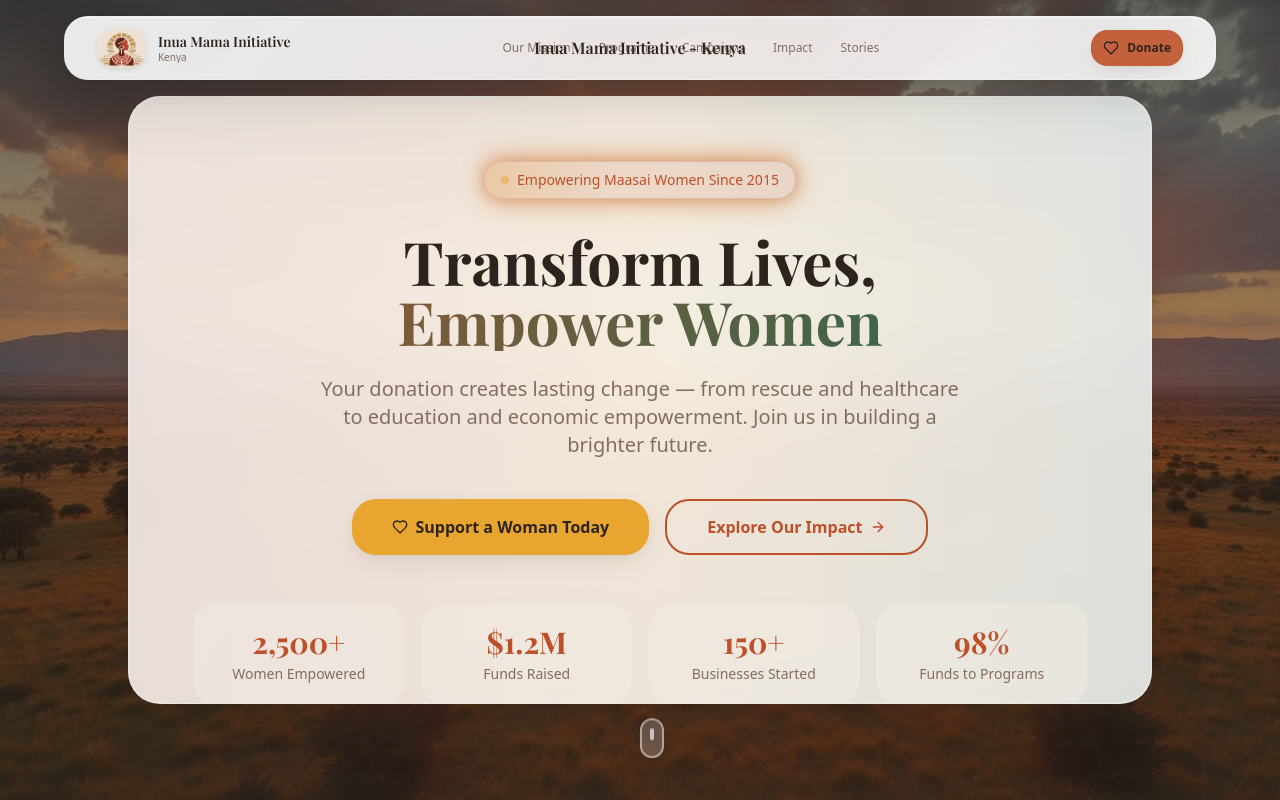
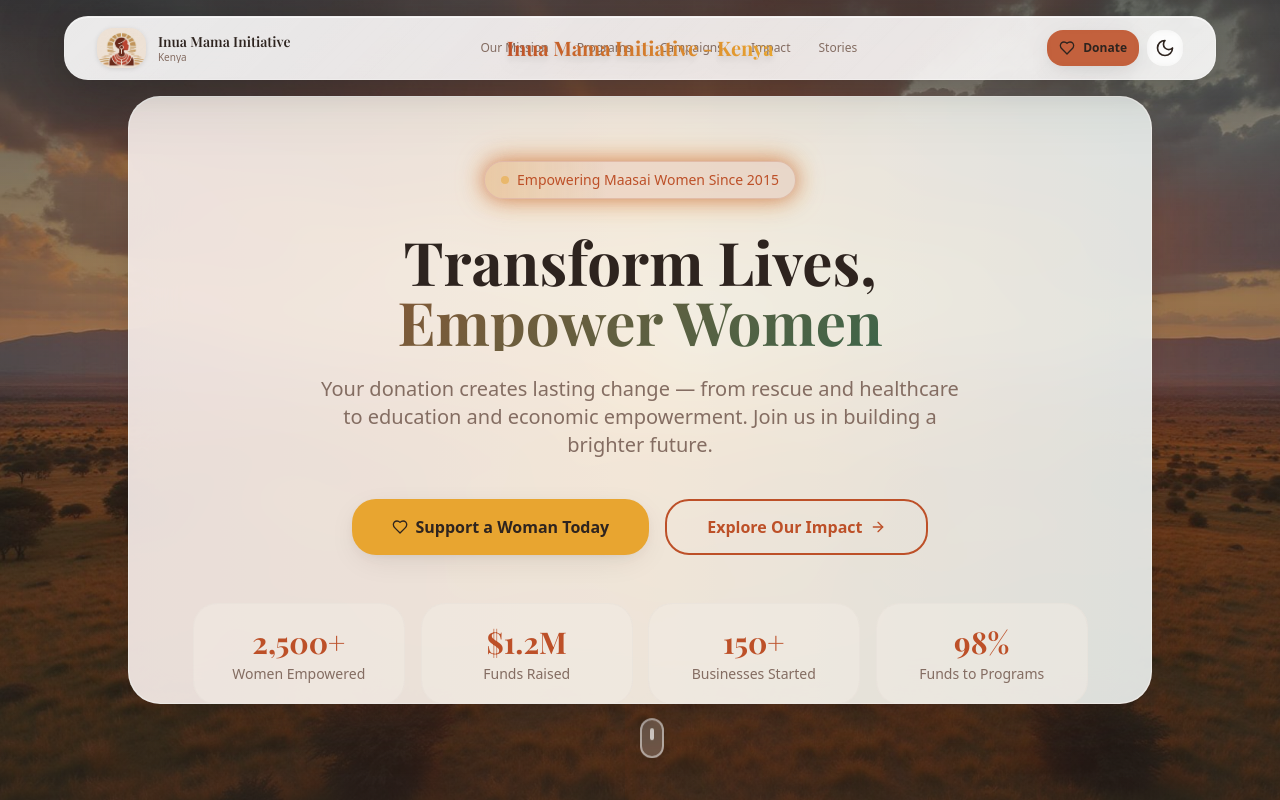
Before and after one commit to Saitoti2/nkineji-women, a React (Vite) app: page / in a window 1280 px wide. Shown: the top 800 px of the page. Built offline with nearby package versions, Linux system fonts and the light colour scheme; the HTML template or start-up script is replaced by a standard one.

Commit message:
feat: Add dark theme support, styled center name with gradient, and theme toggle button

```diff
--- a/src/App.tsx
+++ b/src/App.tsx
@@ -3,12 +3,14 @@ import { Toaster as Sonner } from "@/components/ui/sonner";
 import { TooltipProvider } from "@/components/ui/tooltip";
 import { QueryClient, QueryClientProvider } from "@tanstack/react-query";
 import { BrowserRouter, Routes, Route } from "react-router-dom";
+import { ThemeProvider } from "next-themes";
 import Index from "./pages/Index";
 import NotFound from "./pages/NotFound";
 
 const queryClient = new QueryClient();
 
 const App = () => (
+  <ThemeProvider attribute="class" defaultTheme="light" enableSystem>
     <QueryClientProvider client={queryClient}>
       <TooltipProvider>
         <Toaster />
@@ -27,6 +29,7 @@ const App = () => (
         </BrowserRouter>
       </TooltipProvider>
     </QueryClientProvider>
+  </ThemeProvider>
 );
 
 export default App;
--- a/src/components/layout/DynamicNavbar.tsx
+++ b/src/components/layout/DynamicNavbar.tsx
@@ -1,7 +1,8 @@
 import { useState, useEffect, useRef } from "react";
-import { Menu, Heart, X, ChevronUp } from "lucide-react";
+import { Menu, Heart, X, ChevronUp, Sun, Moon } from "lucide-react";
 import { Button } from "@/components/ui/button";
 import { Sheet, SheetContent, SheetTrigger, SheetClose } from "@/components/ui/sheet";
+import { useTheme } from "next-themes";
 import { cn } from "@/lib/utils";
 
 const navLinks = [
@@ -30,7 +31,13 @@ export function DynamicNavbar() {
   const [currentSection, setCurrentSection] = useState<string>("");
   const [isExpanded, setIsExpanded] = useState(false);
   const [showFloatingButton, setShowFloatingButton] = useState(false);
+  const [mounted, setMounted] = useState(false);
   const navbarRef = useRef<HTMLDivElement>(null);
+  const { theme, setTheme } = useTheme();
+
+  useEffect(() => {
+    setMounted(true);
+  }, []);
 
   // Enhanced scroll and section detection
   useEffect(() => {
@@ -251,7 +258,7 @@ export function DynamicNavbar() {
           {/* Center Name Display - Shows when navbar is full (not scrolled) */}
           {!isScrolled && (
             <div className="absolute left-1/2 -translate-x-1/2 z-10 pointer-events-none">
-              <h2 className="font-display font-semibold text-sm sm:text-base text-foreground whitespace-nowrap drop-shadow-sm">
+              <h2 className="font-display font-bold text-base sm:text-lg md:text-xl text-foreground whitespace-nowrap drop-shadow-lg bg-gradient-to-r from-primary via-accent to-primary bg-clip-text text-transparent animate-gradient-text">
                 Inua Mama Initiative - Kenya
               </h2>
             </div>
@@ -309,6 +316,26 @@ export function DynamicNavbar() {
               <Heart className="w-3.5 h-3.5" />
               <span className="hidden md:inline">Donate</span>
             </Button>
+
+            {/* Theme Toggle - Before hamburger menu */}
+            {mounted && (
+              <button
+                onClick={() => setTheme(theme === "dark" ? "light" : "dark")}
+                className={cn(
+                  "p-2 rounded-lg backdrop-blur-sm transition-all min-w-[36px] min-h-[36px] flex items-center justify-center",
+                  "bg-white/20 hover:bg-white/30 dark:bg-white/10 dark:hover:bg-white/20",
+                  "text-foreground hover:scale-110 active:scale-95",
+                  isScrolled && !isExpanded && "opacity-0 w-0 overflow-hidden"
+                )}
+                aria-label="Toggle theme"
+              >
+                {theme === "dark" ? (
+                  <Sun className="w-5 h-5 text-foreground" />
+                ) : (
+                  <Moon className="w-5 h-5 text-foreground" />
+                )}
+              </button>
+            )}
 
             {/* Mobile Menu */}
             <Sheet>
```
Lines whose indentation alone changed are shown as unchanged.
